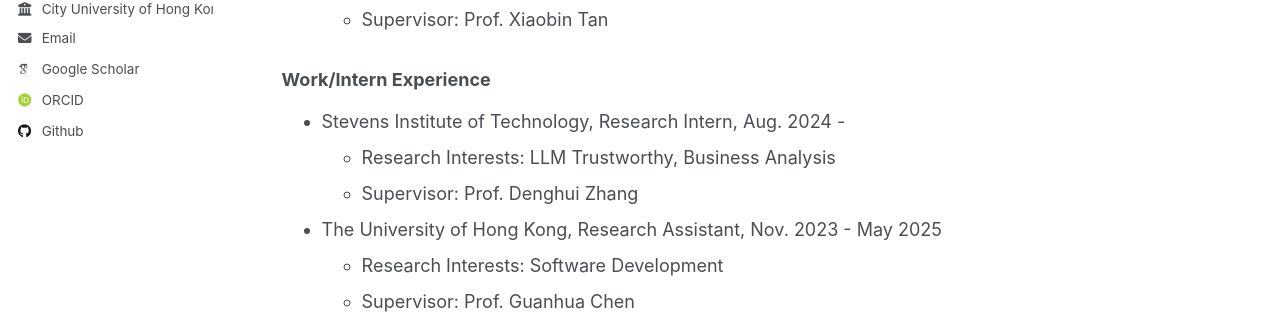
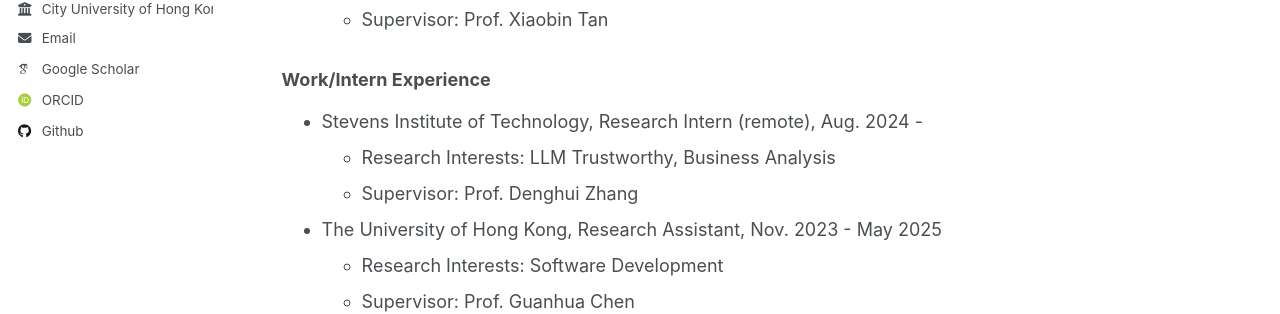
Before and after one commit to changhu73/changhu73.github.io, a Jekyll site: the page built from _pages/cv.md, in a window 1280 px wide and 900 px high. Shown: the part 411-725 px from the top of the window. Built offline with Jekyll 4.4.1, drawn with Linux system fonts in a browser that asks for light colours; some web fonts are replaced.

Commit message:
Update cv.md

```diff
--- a/_pages/cv.md
+++ b/_pages/cv.md
@@ -20,7 +20,7 @@
 
 ### Work/Intern Experience
 
-<!-- * 19Pine, Research Intern, Sept. 2025 -
+<!-- * 19Pine, Research Intern (remote), Sept. 2025 -
   *  Research Interests:
   *  Supervisor: Dr. Bojie Li -->
 
@@ -28,7 +28,7 @@
   *  Research Interests: 3D Printable Brain Atlas
   *  Supervisor: Prof. Yimin Wang -->
 
-* Stevens Institute of Technology, Research Intern, Aug. 2024 -
+* Stevens Institute of Technology, Research Intern (remote), Aug. 2024 -
   *  Research Interests: LLM Trustworthy, Business Analysis
   *  Supervisor: Prof. Denghui Zhang
 
```
